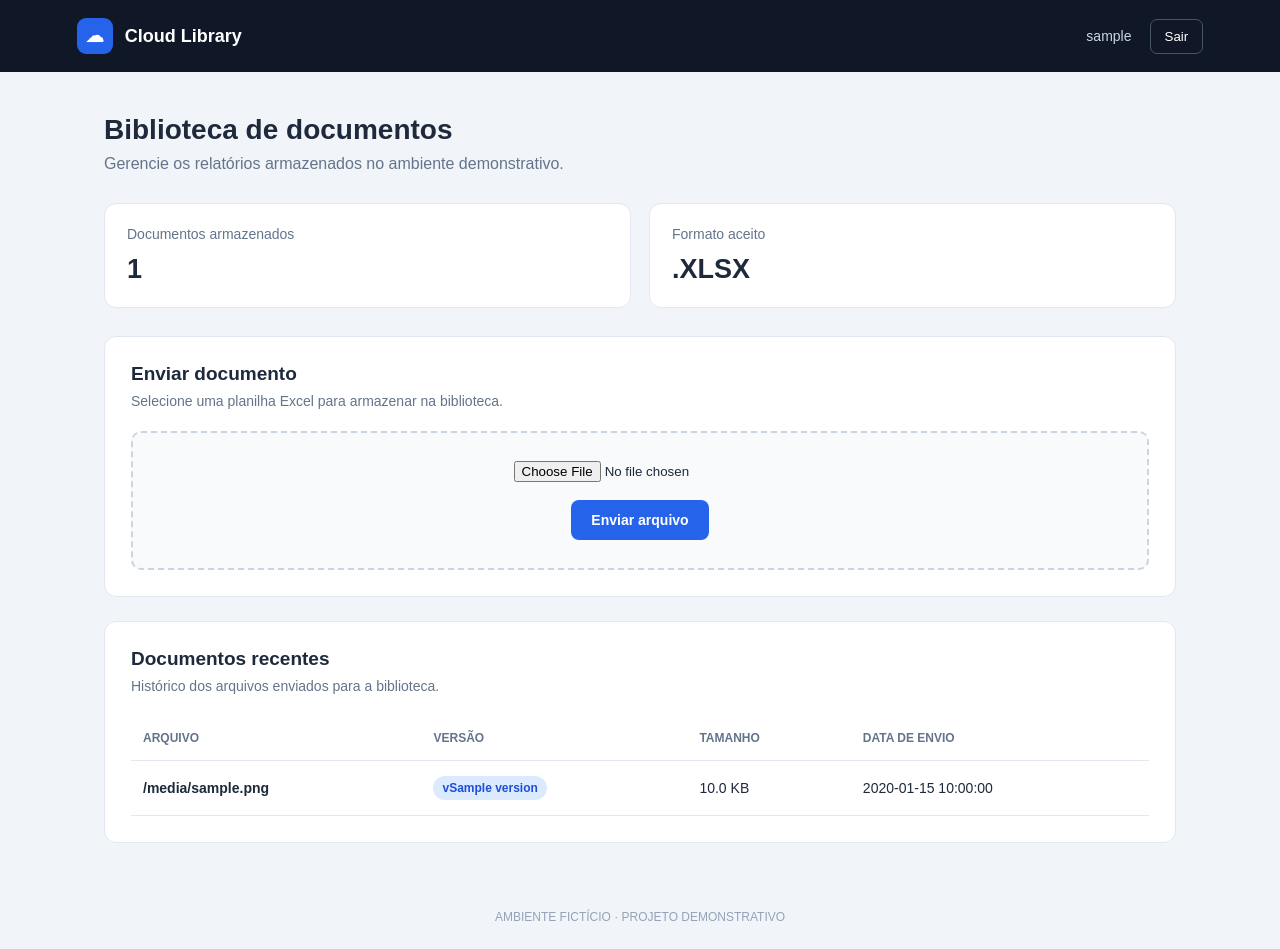
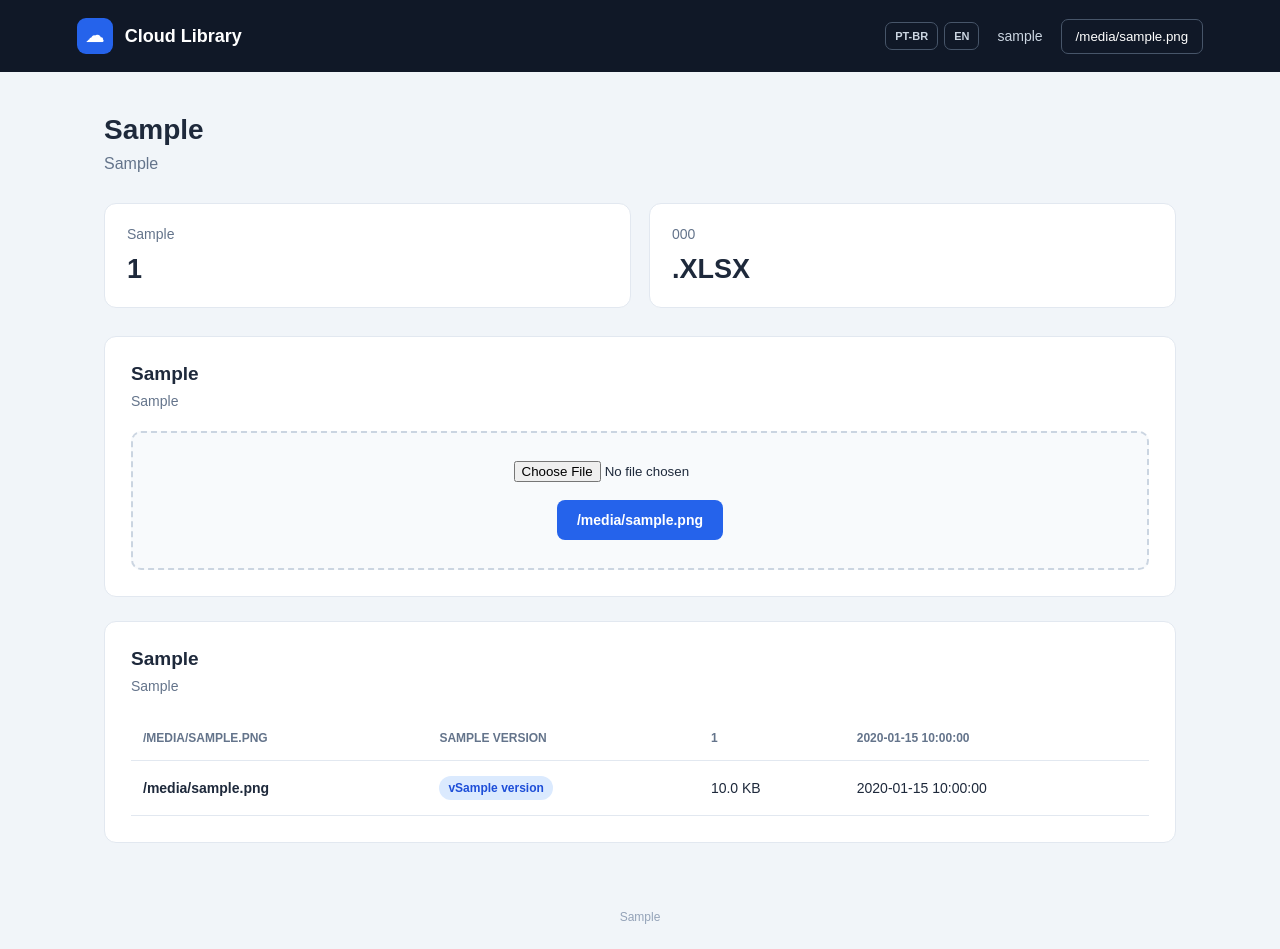
Before and after one commit to PG-Lima/automacao-crm-excel-cloud, a FastAPI app: template src/crm_cloud_demo/apps/cloud/templates/dashboard.html in a window 1280 px wide. Run offline with FastAPI, Linux system fonts and the light colour scheme; the template is opened without the code that fills it: most values are stand-ins (such as "Sample title", 1, 10 or a date in 2020); parts of the project's set-up code (start-up, migrations or seed data) failed here and were passed over.

Commit message:
feat: localize Cloud Library dashboard in Portuguese and English

```diff
--- a/src/crm_cloud_demo/apps/cloud/templates/dashboard.html
+++ b/src/crm_cloud_demo/apps/cloud/templates/dashboard.html
@@ -1,9 +1,9 @@
 <!DOCTYPE html>
-<html lang="pt-BR">
+<html lang="{{ t.html_lang }}">
 <head>
     <meta charset="UTF-8">
     <meta name="viewport" content="width=device-width, initial-scale=1.0">
-    <title>Biblioteca | Cloud Demo</title>
+    <title>{{ t.cloud_dashboard_title }}</title>
 
     <style>
         * {
@@ -43,6 +43,28 @@
             justify-content: center;
             background: #2563eb;
             border-radius: 9px;
+        }
+
+
+        .language-switch {
+            display: flex;
+            gap: 6px;
+        }
+
+        .language-switch a {
+            padding: 7px 9px;
+            border: 1px solid #475569;
+            border-radius: 7px;
+            color: #cbd5e1;
+            text-decoration: none;
+            font-size: 11px;
+            font-weight: 700;
+        }
+
+        .language-switch a.active {
+            border-color: #60a5fa;
+            background: rgba(37, 99, 235, .2);
+            color: #bfdbfe;
         }
 
         .user-area {
@@ -253,11 +275,15 @@
         </div>
 
         <div class="user-area">
+            <nav class="language-switch" aria-label="Language">
+                <a href="/language/pt?next_path=/" class="{{ 'active' if lang == 'pt' else '' }}">PT-BR</a>
+                <a href="/language/en?next_path=/" class="{{ 'active' if lang == 'en' else '' }}">EN</a>
+            </nav>
             <span>{{ username }}</span>
 
             <form method="POST" action="/logout">
                 <button class="logout" type="submit">
-                    Sair
+                    {{ t.logout }}
                 </button>
             </form>
         </div>
@@ -266,9 +292,9 @@
     <main>
 
         <section class="page-heading">
-            <h1>Biblioteca de documentos</h1>
+            <h1>{{ t.document_library }}</h1>
             <p class="subtitle">
-                Gerencie os relatórios armazenados no ambiente demonstrativo.
+                {{ t.manage_stored_reports }}
             </p>
         </section>
 
@@ -286,21 +312,21 @@
 
         <section class="stats">
             <div class="stat-card">
-                <div class="stat-label">Documentos armazenados</div>
+                <div class="stat-label">{{ t.stored_documents }}</div>
                 <div class="stat-value">{{ documents|length }}</div>
             </div>
 
             <div class="stat-card">
-                <div class="stat-label">Formato aceito</div>
+                <div class="stat-label">{{ t.accepted_format }}</div>
                 <div class="stat-value">.XLSX</div>
             </div>
         </section>
 
         <section class="panel">
-            <h2>Enviar documento</h2>
+            <h2>{{ t.upload_document }}</h2>
 
             <p class="panel-description">
-                Selecione uma planilha Excel para armazenar na biblioteca.
+                {{ t.select_excel }}
             </p>
 
             <form
@@ -317,16 +343,16 @@
                 >
 
                 <button class="upload-button" type="submit">
-                    Enviar arquivo
+                    {{ t.send_file }}
                 </button>
             </form>
         </section>
 
         <section class="panel">
-            <h2>Documentos recentes</h2>
+            <h2>{{ t.recent_documents }}</h2>
 
             <p class="panel-description">
-                Histórico dos arquivos enviados para a biblioteca.
+                {{ t.upload_history }}
             </p>
 
             {% if documents %}
@@ -334,10 +360,10 @@
                     <table>
                         <thead>
                             <tr>
-                                <th>Arquivo</th>
-                                <th>Versão</th>
-                                <th>Tamanho</th>
-                                <th>Data de envio</th>
+                                <th>{{ t.file }}</th>
+                                <th>{{ t.version }}</th>
+                                <th>{{ t.size }}</th>
+                                <th>{{ t.upload_date }}</th>
                             </tr>
                         </thead>
 
@@ -368,8 +394,8 @@
                 </div>
             {% else %}
                 <div class="empty-state">
-                    <p>Nenhum documento foi enviado ainda.</p>
-                    <p>Os arquivos enviados aparecerão aqui.</p>
+                    <p>{{ t.no_documents }}</p>
+                    <p>{{ t.documents_appear }}</p>
                 </div>
             {% endif %}
         </section>
@@ -377,7 +403,7 @@
     </main>
 
     <footer>
-        AMBIENTE FICTÍCIO · PROJETO DEMONSTRATIVO
+        {{ t.cloud_footer }}
     </footer>
 
 </body>
```
